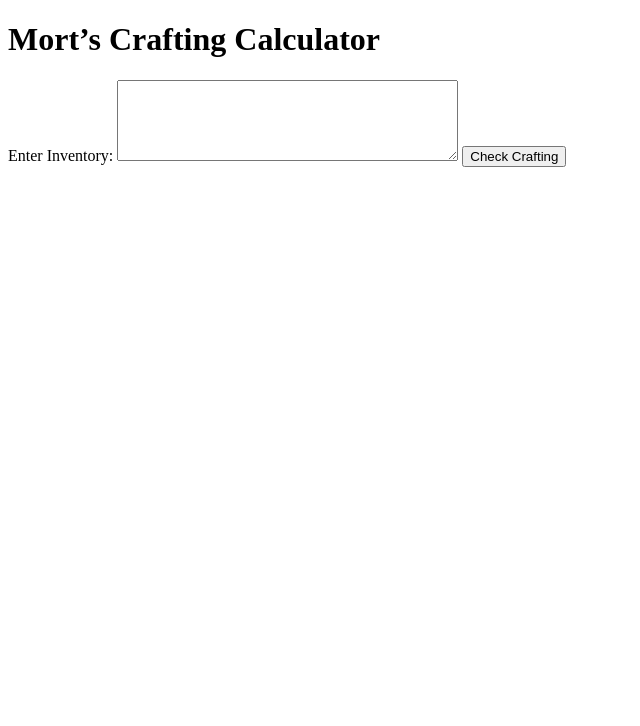
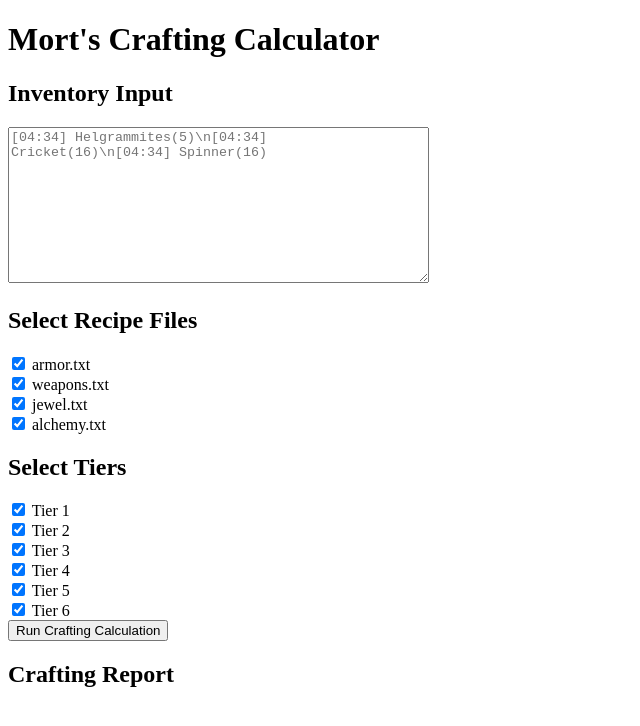
Before and after one commit to scagnut/Mort-s-Crafting-Calculator, a plain HTML site: page index.html in a window 1280 px wide. Shown: the whole page, without its empty margins (0-640 px from the left). Drawn offline with Linux system fonts and the light colour scheme.

Commit message:
Update index.html
updating

```diff
--- a/index.html
+++ b/index.html
@@ -2,25 +2,40 @@
 <html lang="en">
 <head>
     <meta charset="UTF-8">
-    <meta name="viewport" content="width=device-width, initial-scale=1.0">
-    <title>Mort’s Crafting Calculator</title>
+    <title>Mort's Crafting Calculator</title>
     <script src="craft.js" defer></script>
 </head>
 <body>
-    <h1>Mort’s Crafting Calculator</h1>
-    <label for="inventory">Enter Inventory:</label>
-    <textarea id="inventory" rows="5" cols="40"></textarea>
+    <h1>Mort's Crafting Calculator</h1>
 
-    <button onclick="checkCrafting()">Check Crafting</button>
-    <p id="result"></p>
+    <section>
+        <h2>Inventory Input</h2>
+        <textarea id="inventory" rows="10" cols="50" placeholder="[04:34] Helgrammites(5)\n[04:34] Cricket(16)\n[04:34] Spinner(16)"></textarea>
+    </section>
 
-    <script>
-        function checkCrafting() {
-            let rawInventory = document.getElementById("inventory").value;
-            let craftingSystem = new CraftingSystem(rawInventory);
+    <section>
+        <h2>Select Recipe Files</h2>
+        <label><input type="checkbox" class="file-checkbox" value="armor.txt" checked> armor.txt</label><br>
+        <label><input type="checkbox" class="file-checkbox" value="weapons.txt" checked> weapons.txt</label><br>
+        <label><input type="checkbox" class="file-checkbox" value="jewel.txt" checked> jewel.txt</label><br>
+        <label><input type="checkbox" class="file-checkbox" value="alchemy.txt" checked> alchemy.txt</label><br>
+    </section>
 
-            document.getElementById("result").textContent = craftingSystem.getInventoryReport();
-        }
-    </script>
+    <section>
+        <h2>Select Tiers</h2>
+        <label><input type="checkbox" class="tier-checkbox" value="Tier 1" checked> Tier 1</label><br>
+        <label><input type="checkbox" class="tier-checkbox" value="Tier 2" checked> Tier 2</label><br>
+        <label><input type="checkbox" class="tier-checkbox" value="Tier 3" checked> Tier 3</label><br>
+        <label><input type="checkbox" class="tier-checkbox" value="Tier 4" checked> Tier 4</label><br>
+        <label><input type="checkbox" class="tier-checkbox" value="Tier 5" checked> Tier 5</label><br>
+        <label><input type="checkbox" class="tier-checkbox" value="Tier 6" checked> Tier 6</label><br>
+    </section>
+
+    <button onclick="runCrafting()">Run Crafting Calculation</button>
+
+    <section>
+        <h2>Crafting Report</h2>
+        <pre id="output"></pre>
+    </section>
 </body>
 </html>
```
